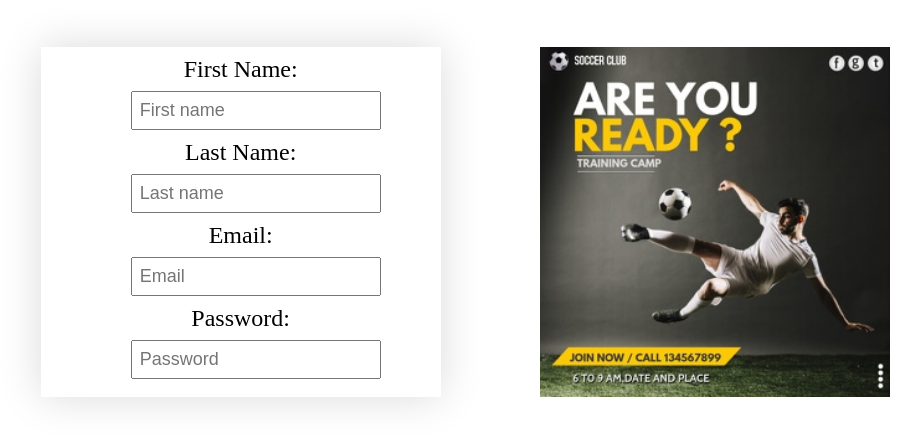
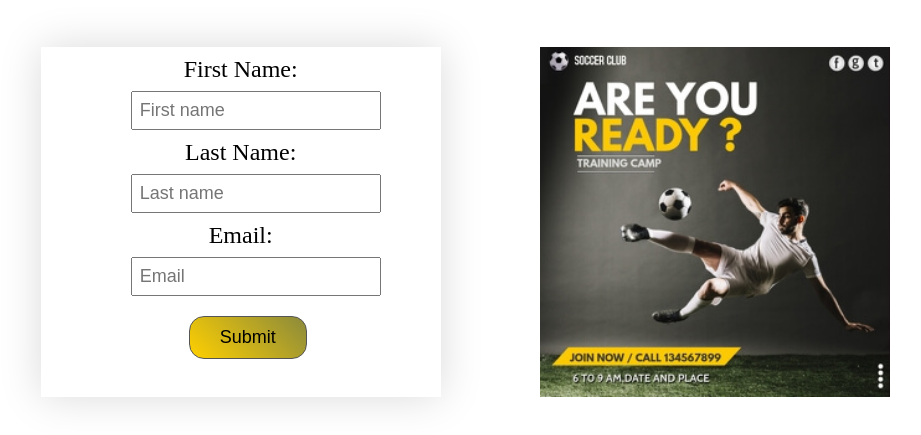
Before and after one commit to PrantoshBepari360/Responsive-Footboll-web-page, a plain HTML site: page index.html in a window 1280 px wide. Shown: the part 3582-4017 px from the top of the page, without its empty margins (162-1083 px from the left). Drawn offline with Linux system fonts and the light colour scheme.

Commit message:
form submit button add

```diff
--- a/index.html
+++ b/index.html
@@ -262,8 +262,9 @@
                         <input type="text" placeholder="Last name" required> <br>
                         <p>Email:</p>
                         <input type="email" placeholder="Email" required> <br>
-                        <p> Password:</p>
-                        <input type="password" placeholder="Password" required>
+                        <div class="btn">
+                            <input type="submit" value="Submit">
+                        </div>
                     </div>
                 </div>
                 <div>
--- a/styles/mediaqueri.css
+++ b/styles/mediaqueri.css
@@ -122,7 +122,9 @@ start header section
         margin-top: 30px;
     }
 
-    /* start footer section */
+    /* ------------------------
+    start footer section
+    ------------------------ */
     .footer-image img {
         width: 480px;
         height: 110px;
@@ -198,21 +200,6 @@ start header section
         margin-top: 30px;
         margin-right: 0px
     }
-
-    /* ------------------------
-    start Registaration form section
-    ------------------------ */
-
-
-    .form-image {
-        width: 400px;
-        height: 350px;
-        margin-top: 50px;
-        display: flex;
-        justify-content: center;
-        align-items: center;
-    }
-
     /* ------------------------
     start footer section
     ------------------------ */
--- a/styles/style.css
+++ b/styles/style.css
@@ -218,6 +218,22 @@ start Registaration section
     justify-content: center;
 }
 
+.btn {
+    margin-top: 20px;
+    margin-left: 120px;
+}
+
+.btn input[type="submit"] {
+    font-size: 18px;
+    margin-left: 10%;
+    padding: 10PX 30PX;
+    font-size: 18px;
+    background: linear-gradient(45deg, #ffd000, #8b8a3c);
+    border-radius: 15px;
+    border: 1px solid #555555;
+    outline: 0;
+}
+
 /* -------------------
 start footer section
 ---------------------- */
```
